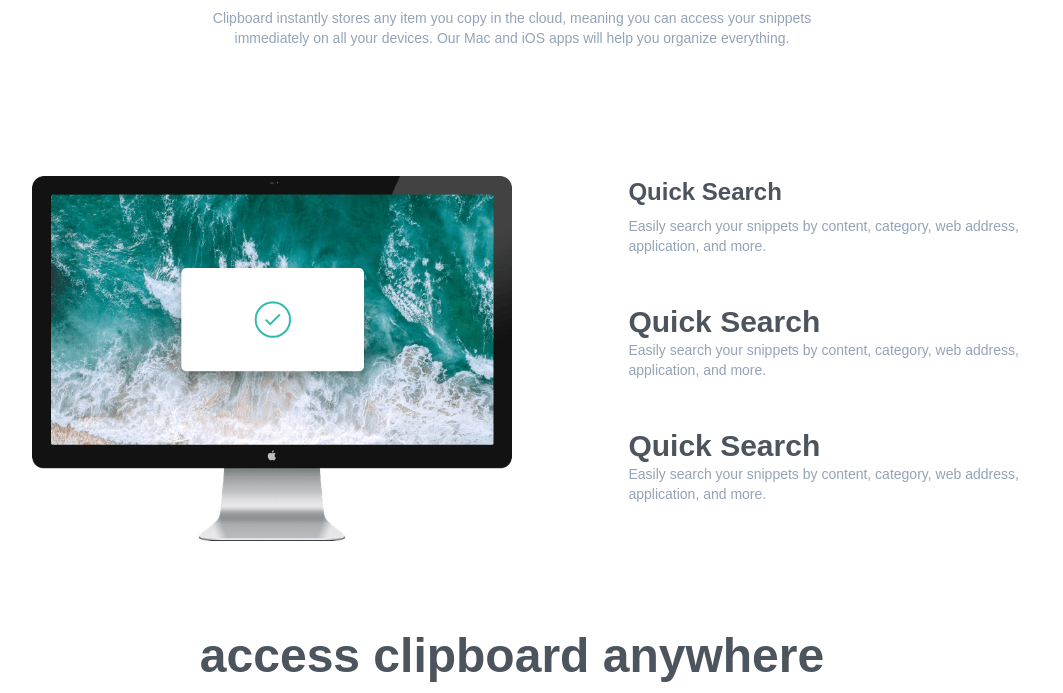
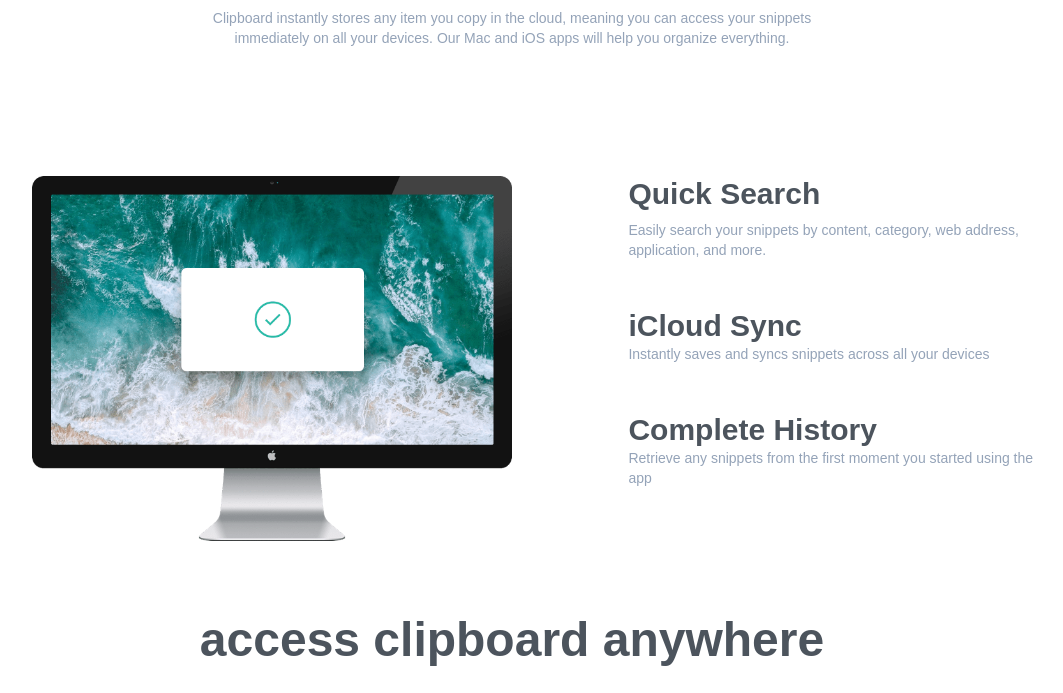
Before and after one commit to bertcanoiii/clipboard-website-tutorial, a website: page index.html in a window 1280 px wide. Shown: the part 709-1402 px from the top of the page, without its empty margins (128-1191 px from the left). Drawn offline with Linux system fonts and the light colour scheme; a web font is replaced by a local one.

Commit message:
edit feature section

```diff
--- a/index.html
+++ b/index.html
@@ -55,7 +55,7 @@
             <div class="flex flex-col mt-16 mb-24 space-y-12 text-xl md:w-1/2 md:mb-60 md:text-left md:pl-16">
 <!--                Item 1-->
                 <div>
-                    <h5 class="text-2xl mb-2 text-darkGrayishBlue font-semibold">
+                    <h5 class="text-3xl mb-2 text-darkGrayishBlue font-semibold">
                         Quick Search
                     </h5>
                     <p class="max-w-md md:text-left">
@@ -65,19 +65,19 @@
 <!--                Item 2-->
                 <div>
                     <h5 class="text-3xl text-darkGrayishBlue font-semibold">
-                        Quick Search
+                        iCloud Sync
                     </h5>
                     <p class="max-w-md md:text-left">
-                        Easily search your snippets by content, category, web address, application, and more.
+                        Instantly saves and syncs snippets across all your devices
                     </p>
                 </div>
 <!--                Item 3-->
                 <div>
                     <h5 class="text-3xl text-darkGrayishBlue font-semibold">
-                        Quick Search
+                        Complete History
                     </h5>
                     <p class="max-w-md md:text-left">
-                        Easily search your snippets by content, category, web address, application, and more.
+                        Retrieve any snippets from the first moment you started using the app
                     </p>
                 </div>
             </div>
```
